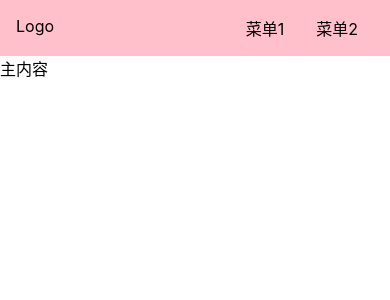
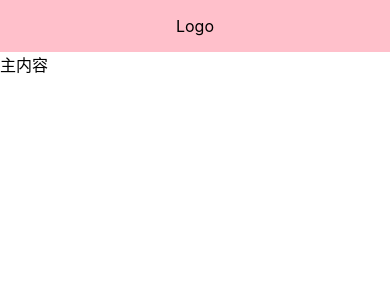
Before and after one commit to ProjectSean/Arknights-UI, a Vue app: page /#/doc in a window 390 px wide. Shown: the top 300 px of the page. Built offline with nearby package versions, Linux system fonts and the light colour scheme.

Commit message:
使toggleMenu是响应式的

```diff
--- a/src/App.vue
+++ b/src/App.vue
@@ -8,7 +8,7 @@ export default {
   name: "App",
   setup() {
     const menuVisible = ref(false);
-    provide("xxx", menuVisible);
+    provide("menuVisible", menuVisible);
   },
 };
 </script>
--- a/src/components/Topnav.vue
+++ b/src/components/Topnav.vue
@@ -1,10 +1,11 @@
 <template>
   <div class="topnav">
-    <div class="logo" @click="toogleMenu">Logo</div>
+    <div class="logo" @click="toggleMenu">Logo</div>
     <ul class="menu">
       <li>菜单1</li>
       <li>菜单2</li>
     </ul>
+    <span class="toggleAside"></span>
   </div>
 </template>
 
@@ -13,11 +14,11 @@ import { inject, Ref } from "vue";
 export default {
   name: "Topnav",
   setup() {
-    const menuVisible = inject<Ref<boolean>>("xxx"); //将类型设置成布尔值
-    const toogleMenu = () => {
+    const menuVisible = inject<Ref<boolean>>("menuVisible"); //将类型设置成布尔值
+    const toggleMenu = () => {
       menuVisible.value = !menuVisible.value;
     };
-    return { toogleMenu };
+    return { toggleMenu };
   },
 };
 </script>
@@ -29,6 +30,8 @@ export default {
   padding: 16px;
   position: relative;
   z-index: 10;
+  justify-content: center;
+  align-items: center;
   > .logo {
     max-width: 6em;
     margin-right: auto;
@@ -41,5 +44,15 @@ export default {
       margin: 0 1em;
     }
   }
+  > .toggleMenu {
+  }
+  @media (max-width: 500px) {
+    > .menu {
+      display: none;
+    }
+    > .logo {
+      margin: 0 auto;
+    }
+  }
 }
 </style>
--- a/src/views/Doc.vue
+++ b/src/views/Doc.vue
@@ -30,7 +30,7 @@ import Topnav from "../components/Topnav.vue";
 export default {
   name: "Doc",
   setup() {
-    const menuVisible = inject<Ref<boolean>>("xxx");
+    const menuVisible = inject<Ref<boolean>>("menuVisible");
     console.log("doc aside 获取的 menuVisible为：" + menuVisible.value);
     return { menuVisible };
   },
```
